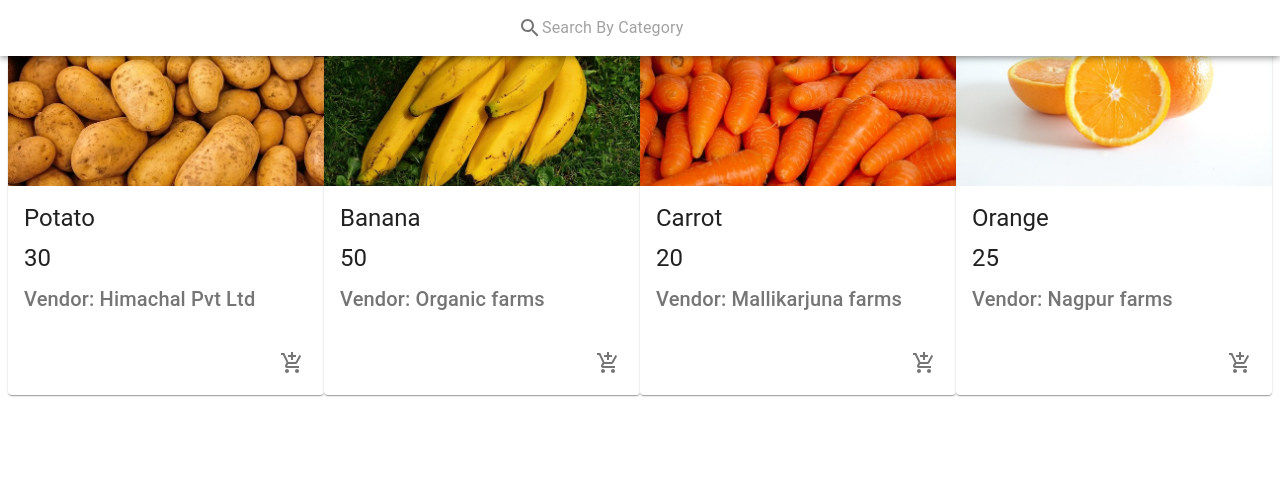
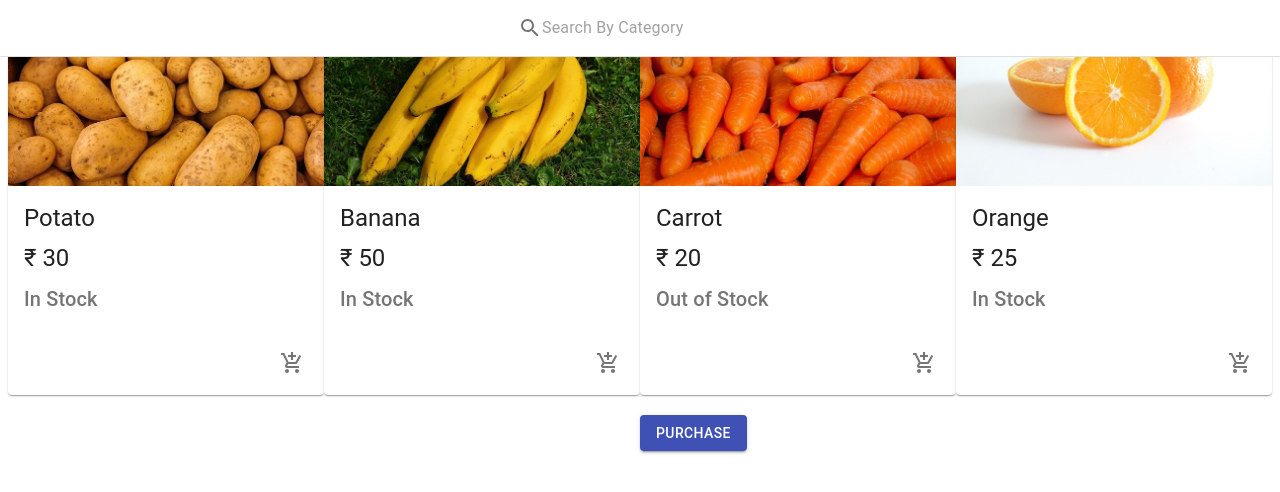
Before and after one commit to rrrahulramesh/e-commerce, a React (Create React App) app: page / in a window 1280 px wide. Shown: the top 492 px of the page. Built offline with nearby package versions, Linux system fonts and the light colour scheme.

Commit message:
all functionality except final one

```diff
--- a/src/App.js
+++ b/src/App.js
@@ -68,21 +68,30 @@ const products = [
 
 const App = () => {
   const [cart, setCart] = useState(0);
+  const purchasedItems = [];
 
-  const handleAddCart = (productId, quantity) => {
+  const [product, setFilteredProducts] = useState(products);
+
+  const handleAddCart = (e) => {
     setCart(cart + 1);
-    console.log(cart);
+    console.log(products.id);
   };
 
-  const handleFilter = () => {
-    console.log(handleFilter);
-    // const [products, setFilteredProducts] = useState(products);
+  const handleSearch = (e) => {
+    e.preventDefault();
+    console.log(e.target.value);
+
+    const filtered = [...products].filter(
+      (product) => product.category.toLowerCase().indexOf(e.target.value) > -1
+    );
+
+    setFilteredProducts(filtered);
   };
 
   return (
     <div>
-      <NavBar cartCount={cart} onFilter={handleFilter} />
-      <Products products={products} onAddCart={handleAddCart} />
+      <NavBar cartCount={cart} OnSearch={handleSearch} />
+      <Products products={product} />
     </div>
   );
 };
--- a/src/Components/Product.jsx
+++ b/src/Components/Product.jsx
@@ -1,4 +1,5 @@
 import {
+  Badge,
   Card,
   CardActions,
   CardContent,
@@ -7,37 +8,47 @@ import {
   Typography,
 } from "@material-ui/core";
 import { AddShoppingCart } from "@material-ui/icons";
-import React from "react";
+import React, { useState } from "react";
 
 import useStyles from "./styles";
 
-const Product = ({ product }) => {
+const Product = ({ products, onAddCart }) => {
   const productStyles = useStyles();
 
+  const [count, setCount] = useState(0);
+
+  const handleChange = () => {
+    setCount(count + 1);
+    console.log(JSON.stringify({ id: products.id, quantity: count }));
+    this.props.onAddCart = JSON.stringify({ id: products.id, quantity: count });
+  };
+
   return (
-    <Card className={product.root}>
+    <Card className={productStyles.root}>
       <CardMedia
         className={productStyles.media}
-        image={product.image}
-        title={product.name}
+        image={products.image}
+        title={products.name}
       />
       <CardContent>
         <div className={productStyles.CardContent}>
           <Typography variant="h5" gutterBottom>
-            {product.name}
+            {products.name}
           </Typography>
 
           <Typography variant="h5" gutterBottom>
-            {product.price}
+            &#8377; {products.price}
           </Typography>
         </div>
         <Typography variant="h6" color="textSecondary">
-          Vendor: {product.vendor}
+          {products.available ? "In Stock" : "Out of Stock"}
         </Typography>
       </CardContent>
       <CardActions disableSpacing className={productStyles.cardActions}>
-        <IconButton aria-label="Add to Cart">
-          <AddShoppingCart />
+        <IconButton aria-label="Add to Cart" onClick={handleChange}>
+          <Badge badgeContent={count} color="secondary">
+            <AddShoppingCart />
+          </Badge>
         </IconButton>
       </CardActions>
     </Card>
--- a/src/Components/Products.jsx
+++ b/src/Components/Products.jsx
@@ -1,82 +1,30 @@
 import React from "react";
-import { Grid } from "@material-ui/core";
+import { Button, Grid } from "@material-ui/core";
 
 import Product from "./Product";
+import useStyles from "./styles";
 
-const products = [
-  {
-    name: "Potato",
+const Products = ({ products }) => {
+  const styles = useStyles();
+  const items = {};
 
-    id: 1,
-
-    price: 30,
-
-    available: 1,
-
-    vendor: "Himachal Pvt Ltd",
-
-    category: "Vegetables",
-
-    image: "../potato.jpg",
-  },
-
-  {
-    name: "Banana",
-
-    id: 2,
-
-    price: 50,
-
-    available: 1,
-
-    category: "Fruits",
-
-    vendor: "Organic farms",
-    image: "../banana.jpg",
-  },
-
-  {
-    name: "Carrot",
-
-    id: 3,
-
-    price: 20,
-
-    available: 0,
-
-    category: "Vegetables",
-
-    vendor: "Mallikarjuna farms",
-
-    image: "../carrot.jpg",
-  },
-
-  {
-    name: "Orange",
-
-    id: 4,
-
-    price: 25,
-
-    available: 1,
-
-    vendor: "Nagpur farms",
-
-    category: "Fruits",
-    image: "../orange.jpg",
-  },
-];
-
-const Products = () => {
   return (
     <main>
-      <Grid container justify="center">
+      <Grid container justifyContent="center">
         {products.map((product) => (
           <Grid item key={product.id} xs={12} sm={6} md={4} lg={3}>
-            <Product product={product} />
+            <Product products={product} onAddCart={items} />
           </Grid>
         ))}
       </Grid>
+      <Button
+        className={styles.purchase}
+        variant="contained"
+        color="primary"
+        onClick={() => console.log(items)}
+      >
+        Purchase
+      </Button>
     </main>
   );
 };
--- a/src/Components/styles.js
+++ b/src/Components/styles.js
@@ -1,5 +1,4 @@
 import { makeStyles } from "@material-ui/core";
-import { findByLabelText } from "@testing-library/dom";
 
 export default makeStyles(() => ({
   root: {
@@ -17,4 +16,18 @@ export default makeStyles(() => ({
     display: "flex",
     justifyContent: "space-between",
   },
+  appBar: {
+    boxShadow: "none",
+    borderBottom: "1px solid rgba(0, 0, 0, 0.12)",
+  },
+  title: {
+    flexGrow: 1,
+    alignItems: "center",
+    display: "flex",
+    textDecoration: "none",
+  },
+  purchase: {
+    marginTop: "20px",
+    marginLeft: "50%",
+  },
 }));
```
Also changed, not shown: public/manifest.json.
